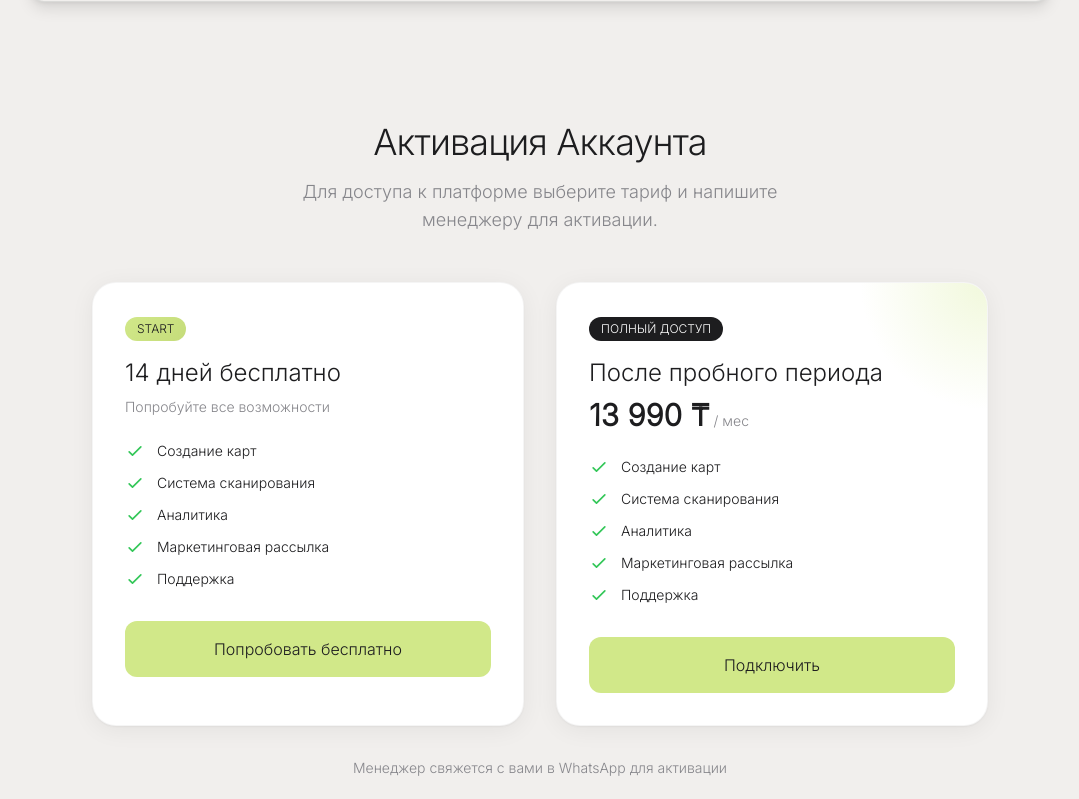
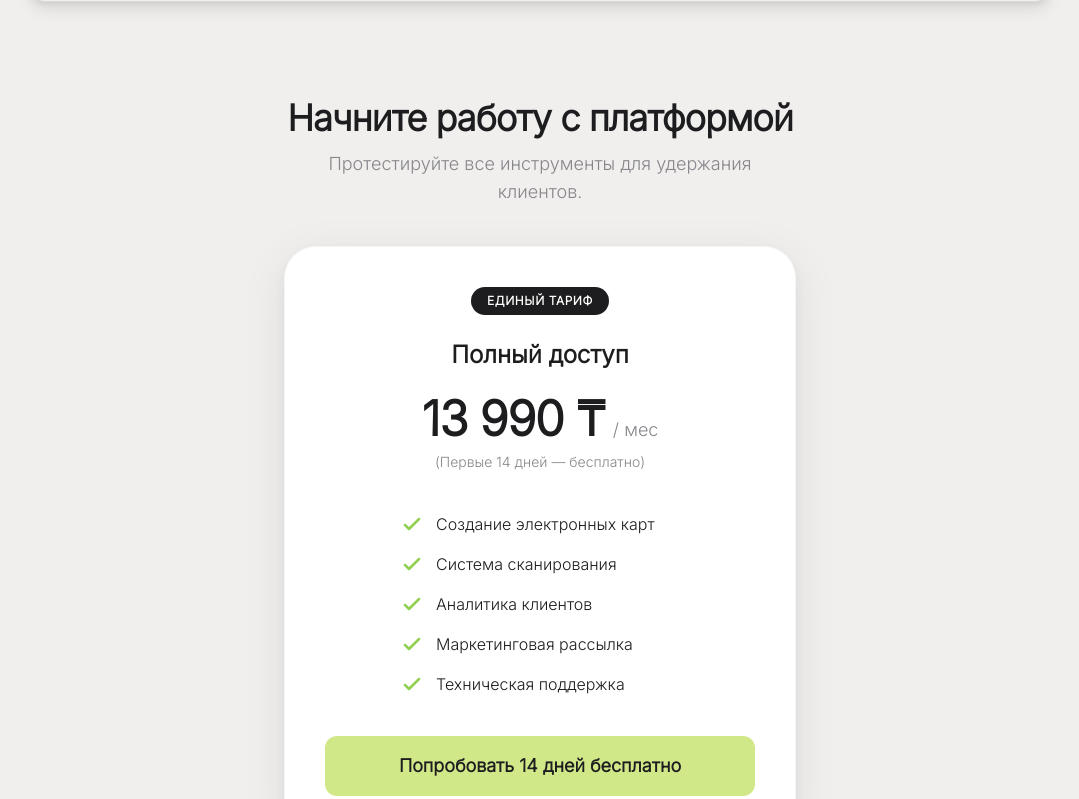
Before and after one commit to nolimitima/amio, a React (Vite) app in the folder frontend/: page / in a window 1280 px wide. Shown: the part 2581-3380 px from the top of the page, without its empty margins (100-1179 px from the left). Built offline with nearby package versions, Linux system fonts and the light colour scheme; no server answers.

Commit message:
redesign pricing gate

```diff
--- a/frontend/src/components/PricingGate.jsx
+++ b/frontend/src/components/PricingGate.jsx
@@ -1,22 +1,18 @@
 import React from 'react';
 import { useAuth } from '../context/AuthContext.jsx';
-import { OWNER_PHONE_NUMBER, PRICING } from '../config.js';
+import { OWNER_PHONE_NUMBER } from '../config.js';
 
 /**
  * PricingGate Component
  * Shown to users with 'pending' or 'expired' subscription status
- * Premium Apple/Fintech inspired design
+ * Premium minimalist design
  */
 const PricingGate = ({ isExpired = false }) => {
     const { currentUser } = useAuth();
     const userEmail = currentUser?.email || '';
 
-    const getWhatsAppUrl = (messageType) => {
-        const messages = {
-            trial: `Здравствуйте! Мой email: ${userEmail}. Прошу активировать пробный период.`,
-            full: `Здравствуйте! Мой email: ${userEmail}. Прошу активировать тариф.`,
-        };
-        const message = encodeURIComponent(messages[messageType]);
+    const getWhatsAppUrl = () => {
+        const message = encodeURIComponent(`Здравствуйте! Мой email: ${userEmail}. Прошу активировать тариф.`);
         return `https://wa.me/${OWNER_PHONE_NUMBER}?text=${message}`;
     };
 
@@ -28,77 +24,90 @@ const PricingGate = ({ isExpired = false }) => {
                 fontFamily: "'Inter', -apple-system, BlinkMacSystemFont, sans-serif",
             }}
         >
-            <div className="w-full max-w-4xl">
+            <div className="w-full max-w-lg">
                 {/* Header */}
-                <div className="text-center mb-12">
+                <div className="text-center mb-10">
                     <h1
-                        className="text-3xl md:text-4xl font-light tracking-tight mb-4"
+                        className="text-3xl md:text-4xl font-bold tracking-tight mb-3"
                         style={{ color: '#1D1D1F' }}
                     >
-                        {isExpired ? 'Ваш пробный период истёк' : 'Активация Аккаунта'}
+                        Начните работу с платформой
                     </h1>
                     <p
-                        className="text-lg font-light max-w-xl mx-auto"
+                        className="text-lg font-normal max-w-md mx-auto"
                         style={{ color: '#86868B' }}
                     >
-                        {isExpired
-                            ? 'Для продолжения работы с платформой выберите тариф и напишите менеджеру.'
-                            : 'Для доступа к платформе выберите тариф и напишите менеджеру для активации.'}
+                        Протестируйте все инструменты для удержания клиентов.
                     </p>
                 </div>
 
-                {/* Pricing Cards Grid */}
-                <div className="grid md:grid-cols-2 gap-6 md:gap-8">
-                    {/* Trial Card */}
+                {/* Unified Pricing Card */}
                 <div
-                        className="bg-white rounded-3xl p-8 transition-all duration-300 hover:scale-[1.02]"
+                    className="bg-white rounded-[2rem] p-8 md:p-10 transition-all duration-300 mx-auto relative overflow-hidden flex flex-col items-center text-center"
                     style={{
-                            boxShadow: '0 4px 24px rgba(0, 0, 0, 0.06), 0 1px 2px rgba(0, 0, 0, 0.04)',
+                        boxShadow: '0 12px 48px rgba(0, 0, 0, 0.08), 0 4px 12px rgba(0, 0, 0, 0.04)',
                         border: '1px solid rgba(0, 0, 0, 0.04)',
                     }}
                 >
-                        <div className="mb-6">
+                    {/* Badge */}
                     <span
-                                className="inline-block px-3 py-1 rounded-full text-xs font-medium mb-4"
+                        className="inline-block px-4 py-1.5 rounded-full text-xs font-semibold mb-6 uppercase tracking-wider"
                         style={{
-                                    background: 'linear-gradient(135deg, #D1E889 0%, #C5DC7A 100%)',
-                                    color: '#1D1D1F',
+                            background: '#1D1D1F',
+                            color: '#FFFFFF',
                         }}
                     >
-                                START
+                        Единый тариф
                     </span>
+
                     <h2
-                                className="text-2xl font-medium mb-2"
+                        className="text-2xl font-bold mb-6"
                         style={{ color: '#1D1D1F' }}
                     >
-                                14 дней бесплатно
+                        Полный доступ
                     </h2>
-                            <p
-                                className="text-sm font-light"
+
+                    <div className="mb-10 flex flex-col items-center">
+                        <div className="flex items-baseline gap-2 mb-2">
+                            <span
+                                className="text-4xl md:text-5xl font-bold tracking-tight"
+                                style={{ color: '#1D1D1F' }}
+                            >
+                                13 990 ₸
+                            </span>
+                            <span
+                                className="text-lg font-normal"
                                 style={{ color: '#86868B' }}
                             >
-                                Попробуйте все возможности
-                            </p>
+                                / мес
+                            </span>
+                        </div>
+                        <span
+                            className="text-sm font-medium"
+                            style={{ color: '#86868B' }}
+                        >
+                            (Первые 14 дней — бесплатно)
+                        </span>
                     </div>
 
-                        <ul className="space-y-3 mb-8">
+                    <ul className="space-y-4 mb-10 w-full max-w-[280px] text-left mx-auto">
                         {[
-                                'Создание карт',
+                            'Создание электронных карт',
                             'Система сканирования',
-                                'Аналитика',
+                            'Аналитика клиентов',
                             'Маркетинговая рассылка',
-                                'Поддержка',
+                            'Техническая поддержка',
                         ].map((feature, index) => (
                             <li
                                 key={index}
-                                    className="flex items-center gap-3 text-sm"
+                                className="flex items-center gap-3 text-base font-medium"
                                 style={{ color: '#1D1D1F' }}
                             >
                                 <svg
-                                        className="w-5 h-5 flex-shrink-0"
+                                    className="w-6 h-6 flex-shrink-0"
                                     fill="none"
-                                        stroke="#34C759"
-                                        strokeWidth={2}
+                                    stroke="#8FD14F"
+                                    strokeWidth={2.5}
                                     viewBox="0 0 24 24"
                                 >
                                     <path
@@ -113,116 +122,22 @@ const PricingGate = ({ isExpired = false }) => {
                     </ul>
 
                     <a
-                            href={getWhatsAppUrl('trial')}
+                        href={getWhatsAppUrl()}
                         target="_blank"
                         rel="noopener noreferrer"
-                            className="block w-full py-4 px-6 rounded-xl text-center font-medium transition-all duration-200 hover:opacity-90"
+                        className="block w-full py-4 px-6 rounded-xl text-center font-bold text-lg transition-all duration-200 hover:opacity-90"
                         style={{
                             background: '#D1E889',
                             color: '#1D1D1F',
                         }}
                     >
-                            Попробовать бесплатно
+                        Попробовать 14 дней бесплатно
                     </a>
-                    </div>
-
-                    {/* Full Plan Card */}
-                    <div
-                        className="bg-white rounded-3xl p-8 transition-all duration-300 hover:scale-[1.02] relative overflow-hidden"
-                        style={{
-                            boxShadow: '0 4px 24px rgba(0, 0, 0, 0.06), 0 1px 2px rgba(0, 0, 0, 0.04)',
-                            border: '1px solid rgba(0, 0, 0, 0.04)',
-                        }}
-                    >
-                        {/* Subtle gradient accent */}
-                        <div
-                            className="absolute top-0 right-0 w-32 h-32 opacity-30"
-                            style={{
-                                background: 'radial-gradient(circle at top right, #D1E889 0%, transparent 70%)',
-                            }}
-                        />
-
-                        <div className="mb-6 relative">
-                            <span
-                                className="inline-block px-3 py-1 rounded-full text-xs font-medium mb-4"
-                                style={{
-                                    background: '#1D1D1F',
-                                    color: '#FFFFFF',
-                                }}
-                            >
-                                ПОЛНЫЙ ДОСТУП
-                            </span>
-                            <h2
-                                className="text-2xl font-medium mb-2"
-                                style={{ color: '#1D1D1F' }}
-                            >
-                                После пробного периода
-                            </h2>
-                            <div className="flex items-baseline gap-1">
-                                <span
-                                    className="text-3xl font-semibold"
-                                    style={{ color: '#1D1D1F' }}
-                                >
-                                    {PRICING.MONTHLY_PRICE}
-                                </span>
-                                <span
-                                    className="text-sm font-light"
-                                    style={{ color: '#86868B' }}
-                                >
-                                    / мес
-                                </span>
-                            </div>
-                        </div>
-
-                        <ul className="space-y-3 mb-8">
-                            {[
-                                'Создание карт',
-                                'Система сканирования',
-                                'Аналитика',
-                                'Маркетинговая рассылка',
-                                'Поддержка',
-                            ].map((feature, index) => (
-                                <li
-                                    key={index}
-                                    className="flex items-center gap-3 text-sm"
-                                    style={{ color: '#1D1D1F' }}
-                                >
-                                    <svg
-                                        className="w-5 h-5 flex-shrink-0"
-                                        fill="none"
-                                        stroke="#34C759"
-                                        strokeWidth={2}
-                                        viewBox="0 0 24 24"
-                                    >
-                                        <path
-                                            strokeLinecap="round"
-                                            strokeLinejoin="round"
-                                            d="M5 13l4 4L19 7"
-                                        />
-                                    </svg>
-                                    {feature}
-                                </li>
-                            ))}
-                        </ul>
-
-                        <a
-                            href={getWhatsAppUrl('full')}
-                            target="_blank"
-                            rel="noopener noreferrer"
-                            className="block w-full py-4 px-6 rounded-xl text-center font-medium transition-all duration-200 hover:opacity-90"
-                            style={{
-                                background: '#D1E889',
-                                color: '#1D1D1F',
-                            }}
-                        >
-                            Подключить
-                        </a>
-                    </div>
                 </div>
 
                 {/* Footer note */}
                 <p
-                    className="text-center text-sm mt-8 font-light"
+                    className="text-center text-sm md:text-base mt-8 font-normal"
                     style={{ color: '#86868B' }}
                 >
                     Менеджер свяжется с вами в WhatsApp для активации
```
Lines whose indentation alone changed are shown as unchanged.
